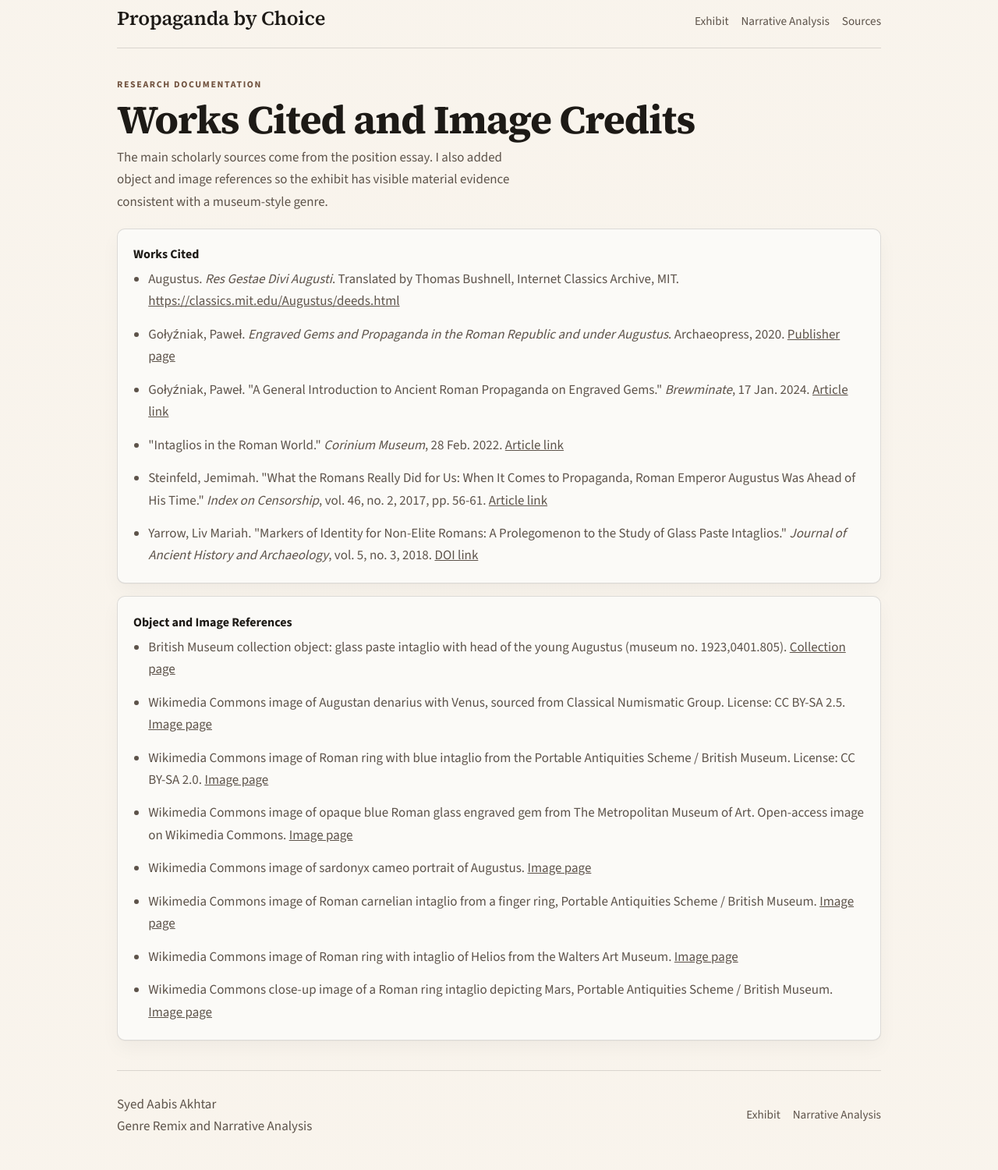
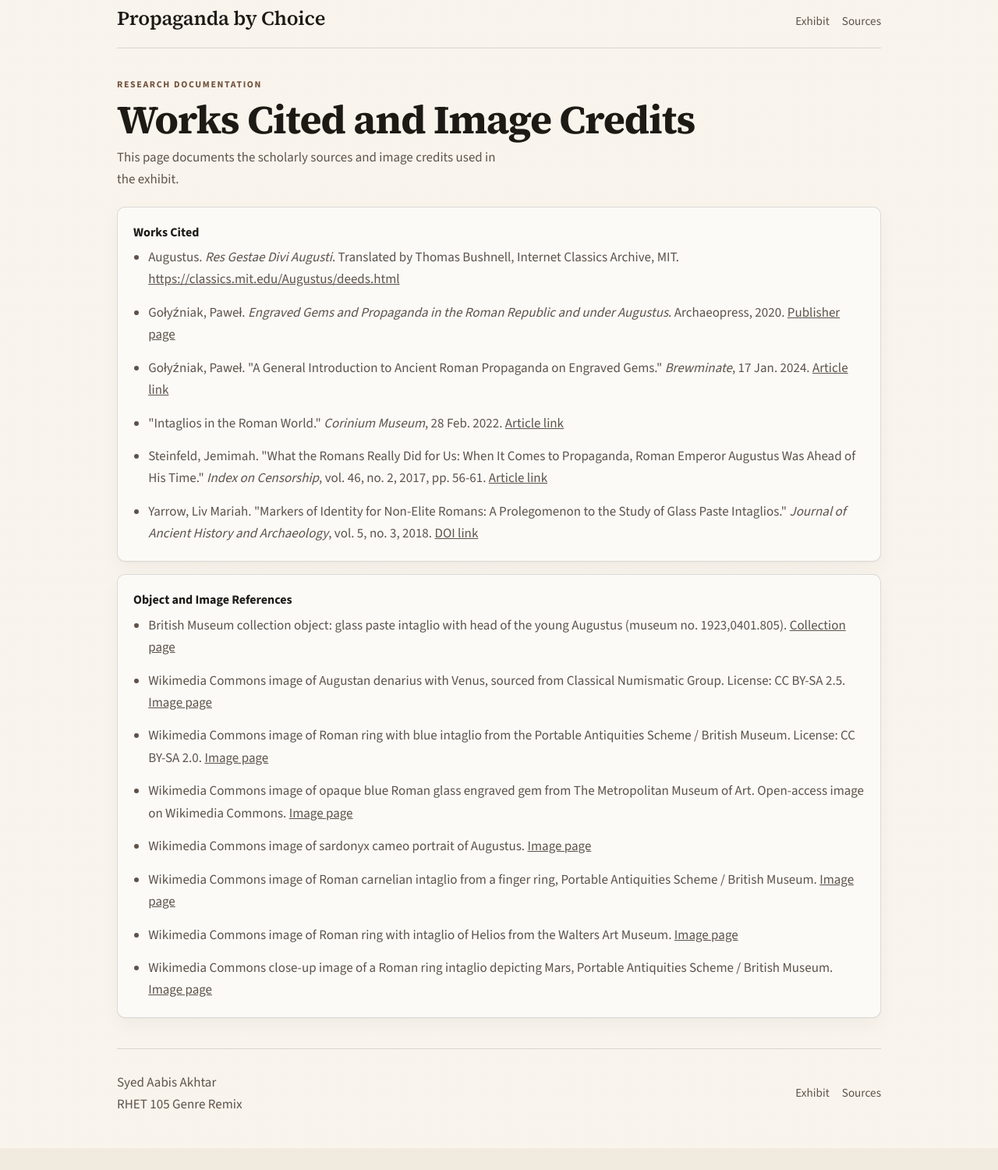
Before and after one commit to GitBolt/rhet105-genre-remix, a plain HTML site: page sources.html in a window 1280 px wide. Shown: the part 16-1516 px from the top of the page at 78% size. After the commit the page ends 1488 px from the top, so only its background shows below. Drawn offline with nearby package versions, Linux system fonts and the light colour scheme.

```diff
--- a/sources.html
+++ b/sources.html
@@ -14,7 +14,6 @@
     <a class="brand" href="index.html">Propaganda by Choice</a>
     <nav class="site-nav">
       <a href="index.html">Exhibit</a>
-      <a href="analysis.html">Narrative Analysis</a>
       <a href="sources.html">Sources</a>
     </nav>
   </header>
@@ -24,8 +23,7 @@
       <p class="eyebrow">Research Documentation</p>
       <h1>Works Cited and Image Credits</h1>
       <p class="lede">
-        The main scholarly sources come from the position essay. I also added object and image references
-        so the exhibit has visible material evidence consistent with a museum-style genre.
+        This page documents the scholarly sources and image credits used in the exhibit.
       </p>
     </section>
 
@@ -61,11 +59,11 @@
   <footer class="site-footer">
     <div>
       <p>Syed Aabis Akhtar</p>
-      <p>Genre Remix and Narrative Analysis</p>
+      <p>RHET 105 Genre Remix</p>
     </div>
     <div>
       <a href="index.html">Exhibit</a>
-      <a href="analysis.html">Narrative Analysis</a>
+      <a href="sources.html">Sources</a>
     </div>
   </footer>
 
```
Also changed, not shown: analysis.html (+0 -1 lines), index.html (+1 -3 lines).
